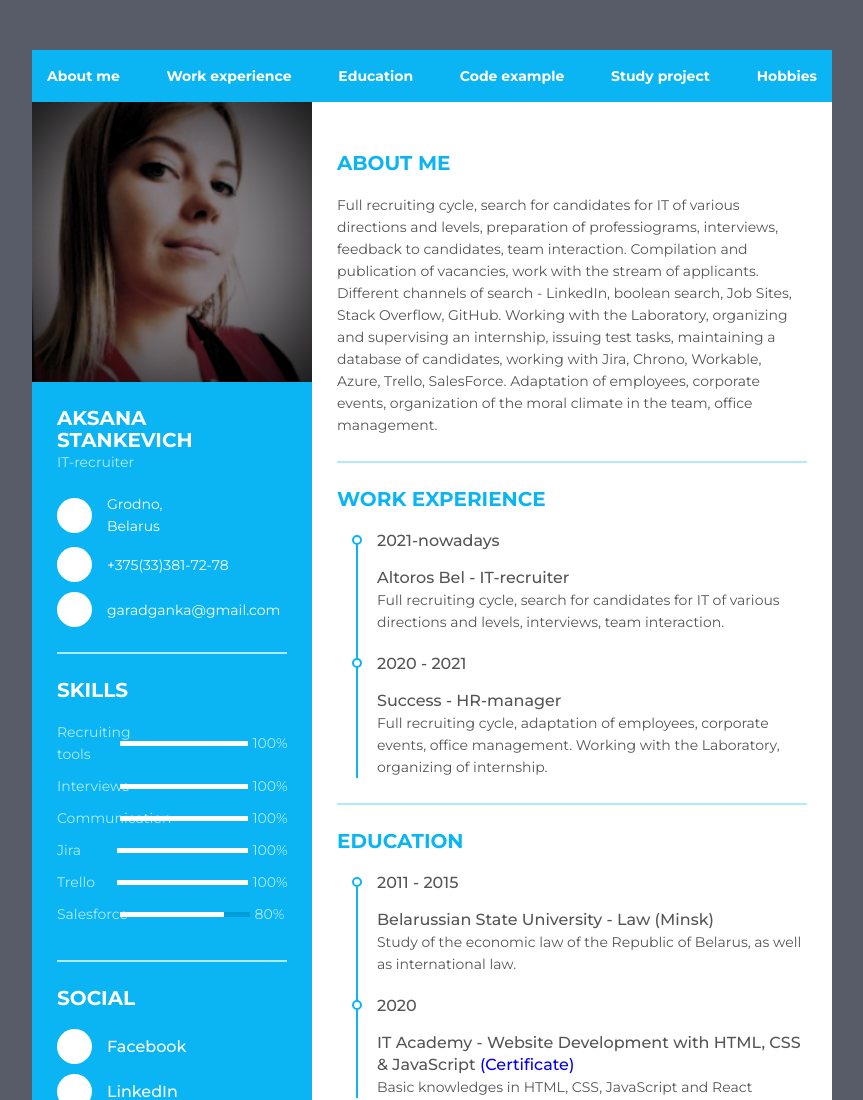
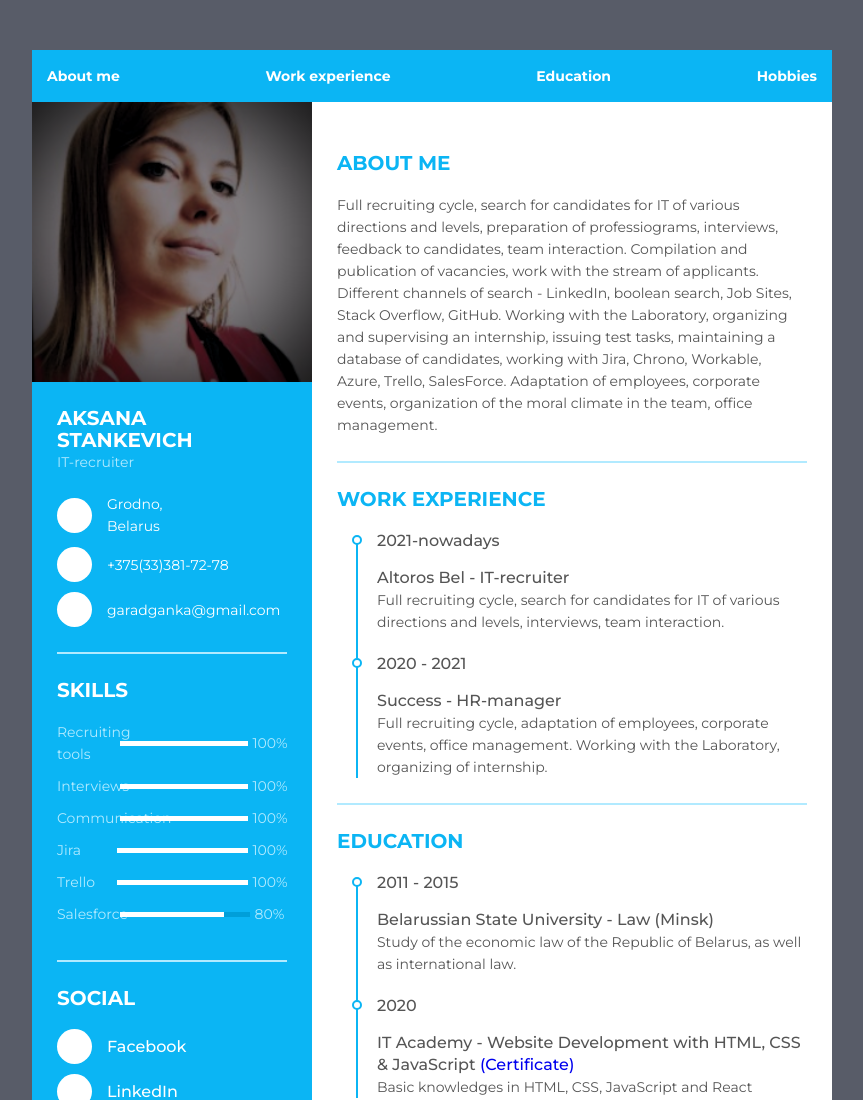
Before and after one commit to AksanaStankevich/rsschool-cv, a plain HTML site: page index.html in a window 1280 px wide. Shown: the top 1100 px of the page, without its empty margins (208-1071 px from the left). Drawn offline with Linux system fonts and the light colour scheme.

Commit message:
Update index.html

```diff
--- a/index.html
+++ b/index.html
@@ -15,8 +15,6 @@
             <a href="#1">About me</a>
             <a href="#2">Work experience</a>
             <a href="#3">Education</a>
-            <a href="#4">Code example</a>
-            <a href="#5">Study project</a>
             <a href="#6">Hobbies</a>
         </nav>
         <header class="cv_left">
```
